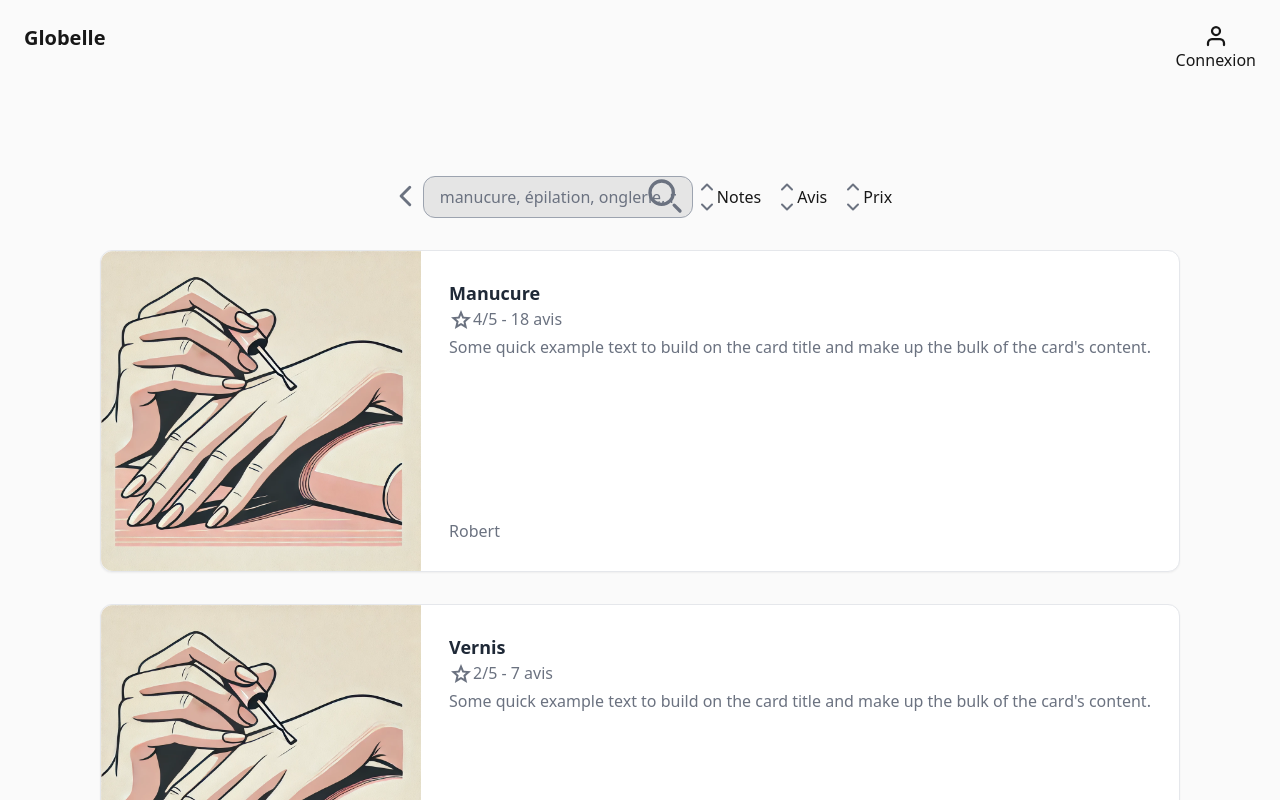
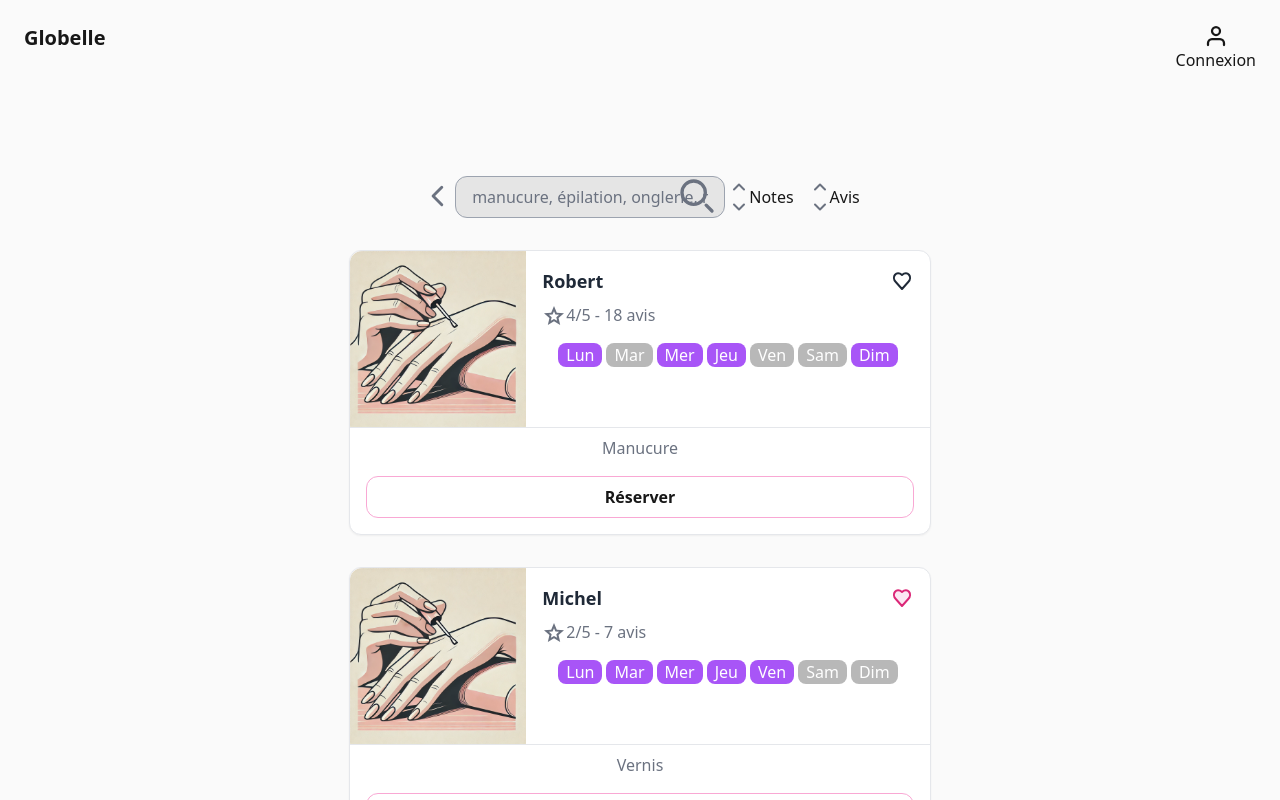
Before and after one commit to ClementBerleux/globelle-front, an Angular app: page /result in a window 1280 px wide. Shown: the top 800 px of the page. Built offline with nearby package versions, Linux system fonts and the light colour scheme.

Commit message:
Modification page des résultats

```diff
--- a/src/app/components/accueil/accueil.component.html
+++ b/src/app/components/accueil/accueil.component.html
@@ -7,17 +7,19 @@
       type="text"
       class="w-[24rem] sm:w-[36rem] px-4 py-2 bg-neutral-200 border border-gray-400 rounded-xl text-gray-900 placeholder-gray-500 focus:outline-none focus:border-transparent focus:ring-2 focus:ring-pink-500 caret-pink-500"
       placeholder="manucure, épilation, onglerie, maquillage..."
+      [(ngModel)]="search"
     />
     <div class="relative">
       <svg
-        class="absolute -left-12 w-10 h-10 text-gray-500 hover:text-gray-800 hover:cursor-vernis"
+        class="absolute -left-12 w-10 h-10 text-gray-500 hover:text-gray-800 hover:cursor-vernis focus:outline-none"
         aria-hidden="true"
         xmlns="http://www.w3.org/2000/svg"
         width="24"
         height="24"
         fill="none"
         viewBox="0 0 24 24"
-        [routerLink]="'/result'"
+        routerLink="/result"
+        [queryParams]="{ search: search }"
       >
         <path
           stroke="currentColor"
--- a/src/app/components/accueil/accueil.component.ts
+++ b/src/app/components/accueil/accueil.component.ts
@@ -1,10 +1,11 @@
 import { Component } from '@angular/core';
+import { FormsModule } from '@angular/forms';
 import { RouterLink } from '@angular/router';
 
 @Component({
   selector: 'app-accueil',
   standalone: true,
-  imports: [RouterLink],
+  imports: [RouterLink, FormsModule],
   templateUrl: './accueil.component.html',
   styleUrl: './accueil.component.css',
 })
@@ -17,4 +18,6 @@ export class AccueilComponent {
     { name: 'Extension de cils', image: 'images/categories/Belle5.png' },
     { name: 'Soin', image: 'images/categories/Belle6.png' },
   ];
+
+  public search: string = '';
 }
--- a/src/app/components/search-results/search-results.component.html
+++ b/src/app/components/search-results/search-results.component.html
@@ -22,7 +22,6 @@
         type="text"
         class="w-full px-4 py-2 bg-neutral-200 border border-gray-400 rounded-xl text-gray-900 placeholder-gray-500 focus:outline-none focus:border-transparent focus:ring-2 focus:ring-pink-500 caret-pink-500"
         placeholder="manucure, épilation, onglerie, maquillage..."
-        [value]="search"
         [(ngModel)]="search"
       />
       <div class="relative">
@@ -121,7 +120,7 @@
         </div>
         <p>Avis</p>
       </div>
-      <div class="flex items-center">
+      <!-- <div class="flex items-center">
         <div class="flex flex-col">
           <svg
             width="20"
@@ -157,15 +156,16 @@
           </svg>
         </div>
         <p>Prix</p>
-      </div>
+      </div> -->
     </div>
   </div>
   @for (service of services; track $index) {
   <div
-    class="bg-white mx-4 border rounded-xl shadow-sm sm:flex dark:bg-neutral-900 dark:border-neutral-700 dark:shadow-neutral-700/70"
+    class="bg-white flex flex-col mx-4 border rounded-xl shadow-sm dark:bg-neutral-900 dark:border-neutral-700 dark:shadow-neutral-700/70"
   >
+    <div class="sm:flex border-b">
       <div
-      class="shrink-0 w-full rounded-t-xl overflow-hidden sm:rounded-s-xl sm:max-w-60 sm:rounded-se-none md:max-w-xs"
+        class="shrink-0 w-full rounded-t-xl overflow-hidden sm:rounded-ss-xl sm:rounded-se-none sm:max-w-44"
       >
         <img
           class="size-full top-0 start-0 object-cover"
@@ -174,11 +174,36 @@
         />
       </div>
       <div class="flex flex-wrap">
-      <div class="p-4 flex flex-col h-full sm:p-7">
+        <div class="p-4 flex flex-col h-full sm:p-4">
+          <div class="flex justify-between items-center">
             <h3 class="text-lg font-bold text-gray-800 dark:text-white">
-          {{ service.name }}
+              {{ service.prestataire }}
             </h3>
-        <div class="flex">
+            <svg
+              class="w-6 h-6 cursor-vernis"
+              [class]="
+                service.isfavorite
+                  ? 'dark:text-white text-pink-600 fill-pink-100'
+                  : 'text-gray-800 dark:text-white hover:text-pink-600 hover:fill-pink-100'
+              "
+              (click)="service.isfavorite = !service.isfavorite"
+              aria-hidden="true"
+              xmlns="http://www.w3.org/2000/svg"
+              width="24"
+              height="24"
+              fill="none"
+              viewBox="0 0 24 24"
+            >
+              <path
+                stroke="currentColor"
+                stroke-linecap="round"
+                stroke-linejoin="round"
+                stroke-width="2"
+                d="M12.01 6.001C6.5 1 1 8 5.782 13.001L12.011 20l6.23-7C23 8 17.5 1 12.01 6.002Z"
+              />
+            </svg>
+          </div>
+          <div class="flex mt-2">
             <svg
               width="24"
               height="24"
@@ -196,17 +221,77 @@
               {{ service.note }}/5 - {{ service.nbAvis }} avis
             </p>
           </div>
-        <p class="mt-1 text-gray-500 dark:text-neutral-400">
-          Some quick example text to build on the card title and make up the
-          bulk of the card's content.
+          <div class="flex gap-1 m-4">
+            <p
+              class="px-2 text-white rounded-lg"
+              [class]="
+                service.dispo[0] ? 'bg-purple-500' : 'bg-neutral-500 opacity-50'
+              "
+            >
+              Lun
             </p>
-        <div class="mt-5 sm:mt-auto">
-          <p class="text-s text-gray-500 dark:text-neutral-500">
-            {{ service.prestataire }}
+            <p
+              class="px-2 text-white rounded-lg"
+              [class]="
+                service.dispo[1] ? 'bg-purple-500' : 'bg-neutral-500 opacity-50'
+              "
+            >
+              Mar
+            </p>
+            <p
+              class="px-2 text-white rounded-lg"
+              [class]="
+                service.dispo[2] ? 'bg-purple-500' : 'bg-neutral-500 opacity-50'
+              "
+            >
+              Mer
+            </p>
+            <p
+              class="px-2 text-white rounded-lg"
+              [class]="
+                service.dispo[3] ? 'bg-purple-500' : 'bg-neutral-500 opacity-50'
+              "
+            >
+              Jeu
+            </p>
+            <p
+              class="px-2 text-white rounded-lg"
+              [class]="
+                service.dispo[4] ? 'bg-purple-500' : 'bg-neutral-500 opacity-50'
+              "
+            >
+              Ven
+            </p>
+            <p
+              class="px-2 text-white rounded-lg"
+              [class]="
+                service.dispo[5] ? 'bg-purple-500' : 'bg-neutral-500 opacity-50'
+              "
+            >
+              Sam
+            </p>
+            <p
+              class="px-2 text-white rounded-lg"
+              [class]="
+                service.dispo[6] ? 'bg-purple-500' : 'bg-neutral-500 opacity-50'
+              "
+            >
+              Dim
             </p>
           </div>
         </div>
       </div>
     </div>
+    <div class="pt-2 sm:mt-auto flex flex-col justify-center items-center">
+      <p class="text-s text-gray-500 dark:text-neutral-500">
+        {{ service.name }}
+      </p>
+    </div>
+    <button
+      class="m-4 px-8 py-2 cursor-vernis font-semibold border border-pink-300 hover:text-white hover:bg-gradient-to-r hover:from-pink-500 hover:to-purple-500 rounded-xl"
+    >
+      Réserver
+    </button>
+  </div>
   }
 </div>
--- a/src/app/components/search-results/search-results.component.ts
+++ b/src/app/components/search-results/search-results.component.ts
@@ -21,6 +21,8 @@ export class SearchResultsComponent {
       prix: '35€',
       nbAvis: 18,
       note: 4,
+      dispo: [true, false, true, true, false, false, true],
+      isfavorite: false,
     },
     {
       name: 'Vernis',
@@ -28,6 +30,8 @@ export class SearchResultsComponent {
       prix: '15€',
       nbAvis: 7,
       note: 2,
+      dispo: [true, true, true, true, true, false, false],
+      isfavorite: true,
     },
     {
       name: 'Extension cils',
@@ -35,6 +39,8 @@ export class SearchResultsComponent {
       prix: '88€',
       nbAvis: 13,
       note: 5,
+      dispo: [true, true, false, false, false, true, false],
+      isfavorite: false,
     },
   ];
 
```
Lines whose indentation alone changed are shown as unchanged.
